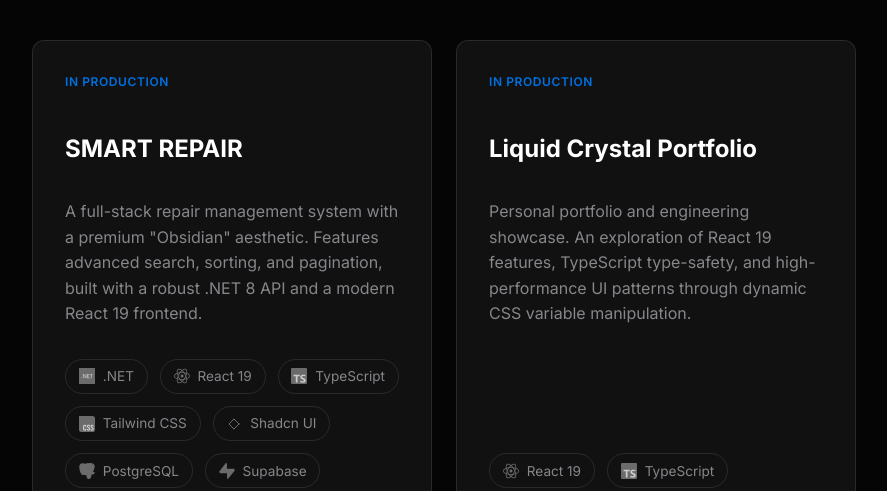
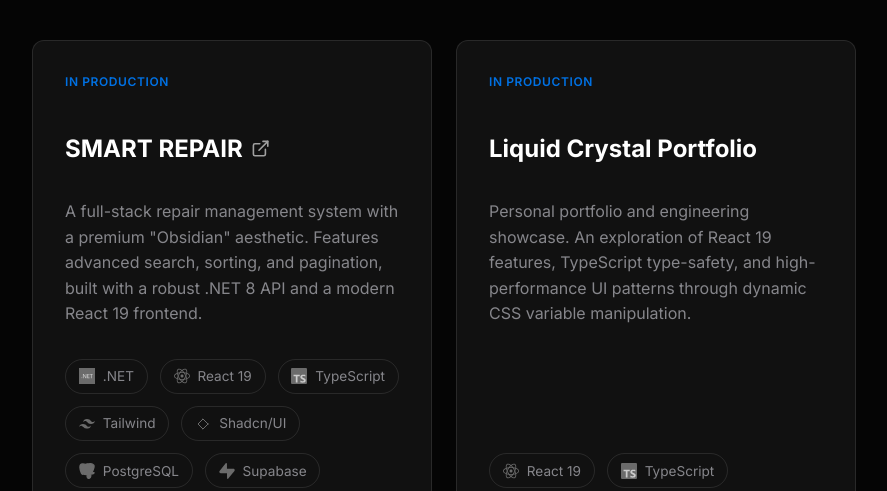
Before and after one commit to cfgarciaq/personal-website, a React (Vite) app: page / in a window 1280 px wide. Shown: the part 1600-2091 px from the top of the page, without its empty margins (196-1083 px from the left). Built offline with nearby package versions, Linux system fonts and the light colour scheme.

Commit message:
ux: add external link icon and hover effects to project titles

```diff
--- a/src/components/layout/Projects/Projects.css
+++ b/src/components/layout/Projects/Projects.css
@@ -62,10 +62,25 @@
   color: inherit;
   text-decoration: none;
   transition: color 0.3s ease;
+  display: inline-flex;
+  align-items: center;
+  gap: 0.5rem;
 }
 
 .project-link:hover {
   color: var(--primary-color);
+}
+
+.external-link-icon {
+  width: 1.2rem;
+  height: 1.2rem;
+  opacity: 0.6;
+  transition: transform 0.3s ease, opacity 0.3s ease;
+}
+
+.project-link:hover .external-link-icon {
+  opacity: 1;
+  transform: translate(2px, -2px);
 }
 
 .project-description {
--- a/src/components/layout/Projects/Projects.tsx
+++ b/src/components/layout/Projects/Projects.tsx
@@ -29,7 +29,7 @@
   {
     title: 'SMART REPAIR',
     description: 'A full-stack repair management system with a premium "Obsidian" aesthetic. Features advanced search, sorting, and pagination, built with a robust .NET 8 API and a modern React 19 frontend.',
-    tags: ['.NET', 'React 19', 'TypeScript', 'Tailwind CSS', 'Shadcn UI', 'PostgreSQL', 'Supabase', 'Vercel', 'Render', 'Kilo Code'],
+    tags: ['.NET', 'React 19', 'TypeScript', 'Tailwind', 'Shadcn/UI', 'PostgreSQL', 'Supabase', 'Vercel', 'Render', 'Kilo Code'],
     status: 'In Production',
     url: 'https://smart-repair-ui.vercel.app/'
   },
@@ -63,7 +63,7 @@
   if (normalizedTag.includes('unity')) return <UnityIcon />;
   if (normalizedTag.includes('.net')) return <DOTNET />;
   if (normalizedTag.includes('tailwind')) return <TailwindCSS />;
-  if (normalizedTag.includes('shadcn')) return <ShadcnUI />;
+  if (normalizedTag.includes('shadcn/ui')) return <ShadcnUI />;
   if (normalizedTag.includes('postgresql')) return <PostgreSQL />;
   if (normalizedTag.includes('supabase')) return <Supabase />;
   if (normalizedTag.includes('vercel')) return <Vercel />;
@@ -91,6 +91,11 @@
               {project.url ? (
                 <a href={project.url} target="_blank" rel="noopener noreferrer" className="project-link">
                   {project.title}
+                  <svg className="external-link-icon" viewBox="0 0 24 24" fill="none" stroke="currentColor" strokeWidth="2" strokeLinecap="round" strokeLinejoin="round">
+                    <path d="M18 13v6a2 2 0 0 1-2 2H5a2 2 0 0 1-2-2V8a2 2 0 0 1 2-2h6"></path>
+                    <polyline points="15 3 21 3 21 9"></polyline>
+                    <line x1="10" y1="14" x2="21" y2="3"></line>
+                  </svg>
                 </a>
               ) : (
                 project.title
```
